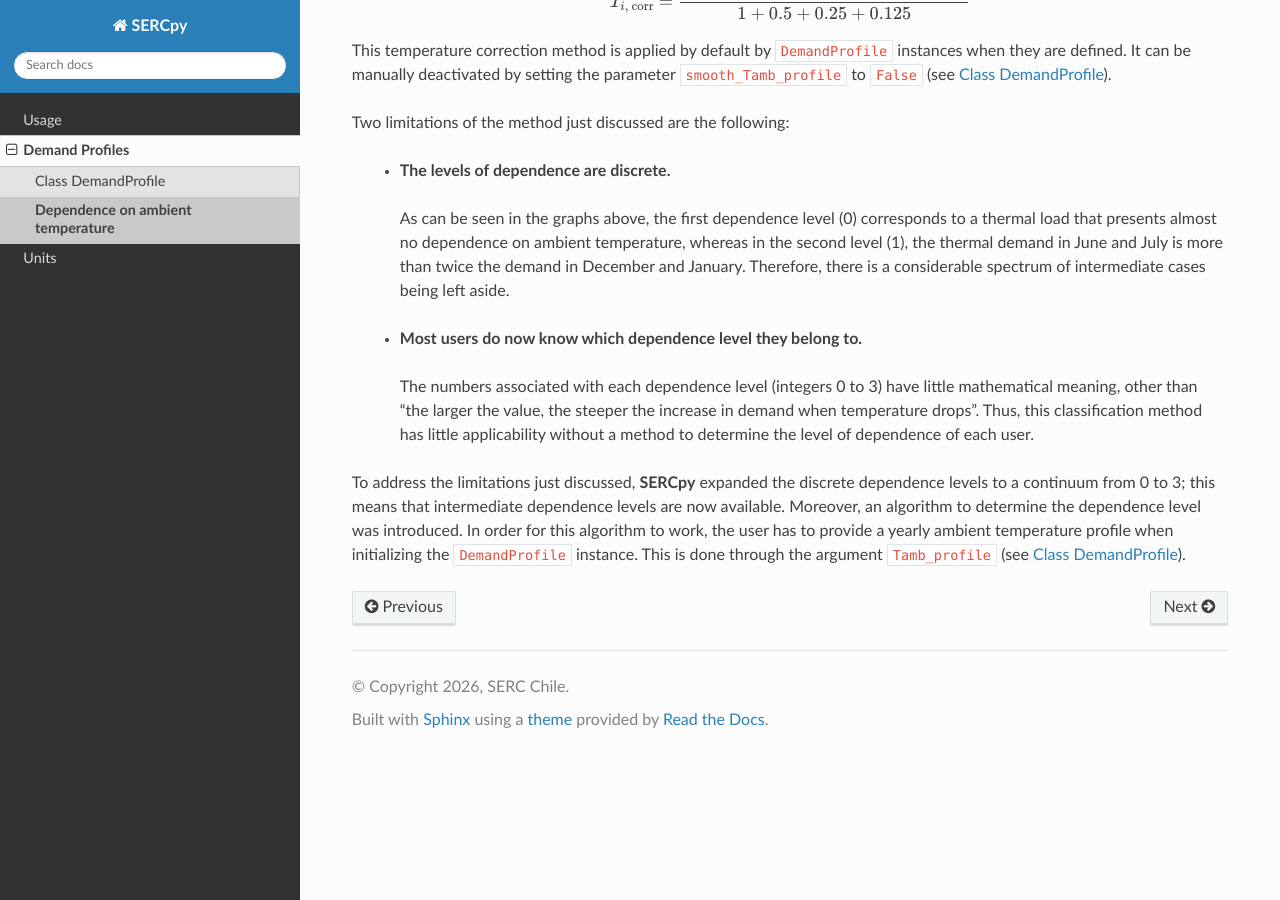
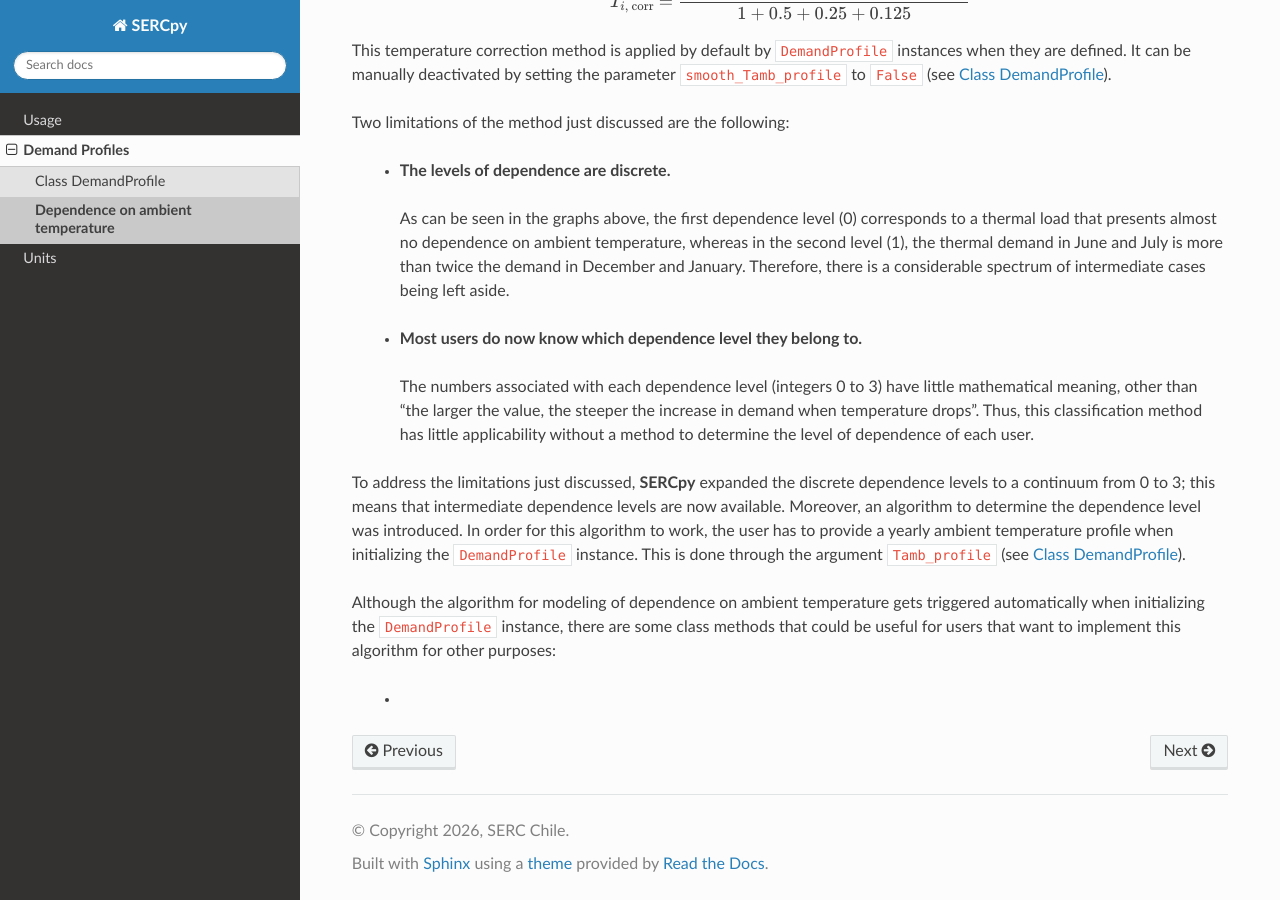
Before and after one commit to serc-chile/SERCpy, a Sphinx documentation site: the page built from docs/source/Tamb_dependence.rst, in a window 1280 px wide and 900 px high, scrolled down 941 px. Built offline with Sphinx 7.4.7 and the Read the Docs theme 3.1.0, drawn with Linux system fonts in a browser that asks for light colours; pages that are not in the unit, such as notebooks, are missing from menus.

Commit message:
Update Tamb_dependence.rst

```diff
--- a/docs/source/Tamb_dependence.rst
+++ b/docs/source/Tamb_dependence.rst
@@ -34,3 +34,7 @@ Two limitations of the method just discussed are the following:
     The numbers associated with each dependence level (integers 0 to 3) have little mathematical meaning, other than "the larger the value, the steeper the increase in demand when temperature drops". Thus, this classification method has little applicability without a method to determine the level of dependence of each user.
 
 To address the limitations just discussed, **SERCpy** expanded the discrete dependence levels to a continuum from 0 to 3; this means that intermediate dependence levels are now available. Moreover, an algorithm to determine the dependence level was introduced. In order for this algorithm to work, the user has to provide a yearly ambient temperature profile when initializing the `DemandProfile` instance. This is done through the argument `Tamb_profile`  (see :doc:`Class DemandProfile <demand_profile_class>`).
+
+Although the algorithm for modeling of dependence on ambient temperature gets triggered automatically when initializing the `DemandProfile` instance, there are some class methods that could be useful for users that want to implement this algorithm for other purposes:
+
+   -
```
